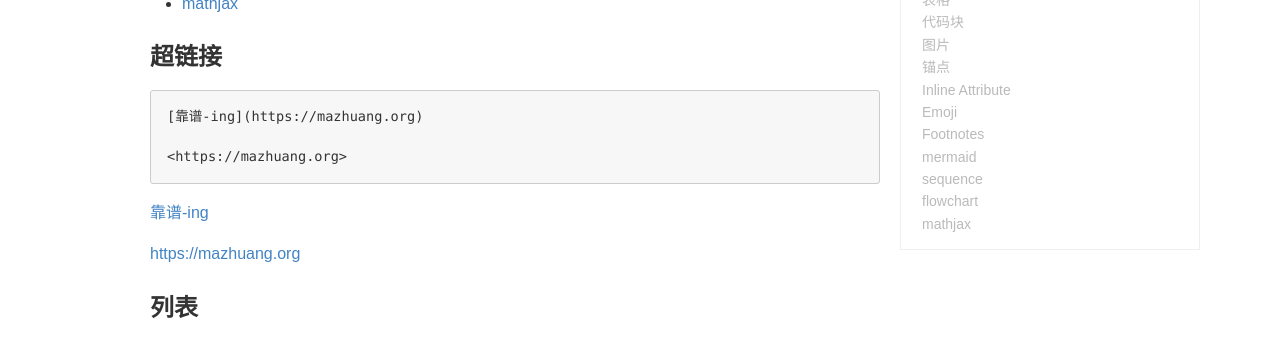
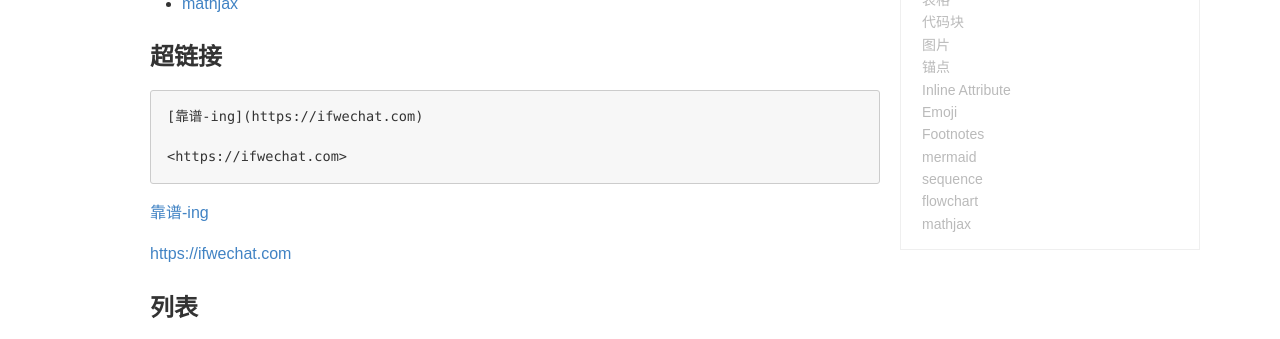
Before and after one commit to TcTOrz/TcTOrz.github.io, a Jekyll site: the page built from _wiki/markdown.md, in a window 1280 px wide and 900 px high, scrolled down 452 px. Shown: the part 152-491 px from the top of the window. Built offline with Jekyll 4.4.1, drawn with Linux system fonts in a browser that asks for light colours; emoji names are drawn with the system emoji font; some web fonts are replaced; formulas are drawn with MathJax 3; comment, search, counter and statistics services are not loaded.

Commit message:
Signed-off-by: lijian <591466539@qq.com>

````diff
--- a/_wiki/markdown.md
+++ b/_wiki/markdown.md
@@ -18,14 +18,14 @@ mathjax: true
 ### 超链接
 
 ```
-[靠谱-ing](https://mazhuang.org)
+[靠谱-ing](https://ifwechat.com)
 
-<https://mazhuang.org>
+<https://ifwechat.com>
 ```
 
-[靠谱-ing](https://mazhuang.org)
+[靠谱-ing](https://ifwechat.com)
 
-<https://mazhuang.org>
+<https://ifwechat.com>
 
 ### 列表
 
````
Also changed, not shown: _posts/2020-05-03-blog-template-qna.md (+1 -1 lines).
